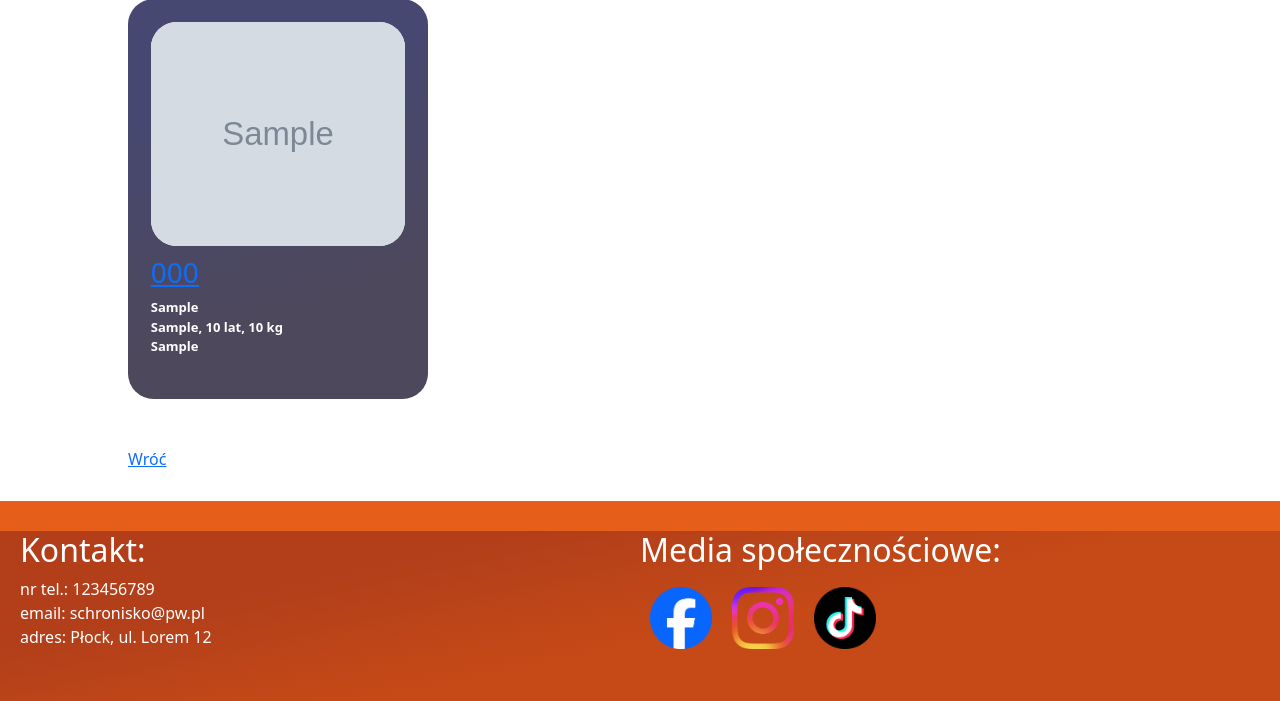
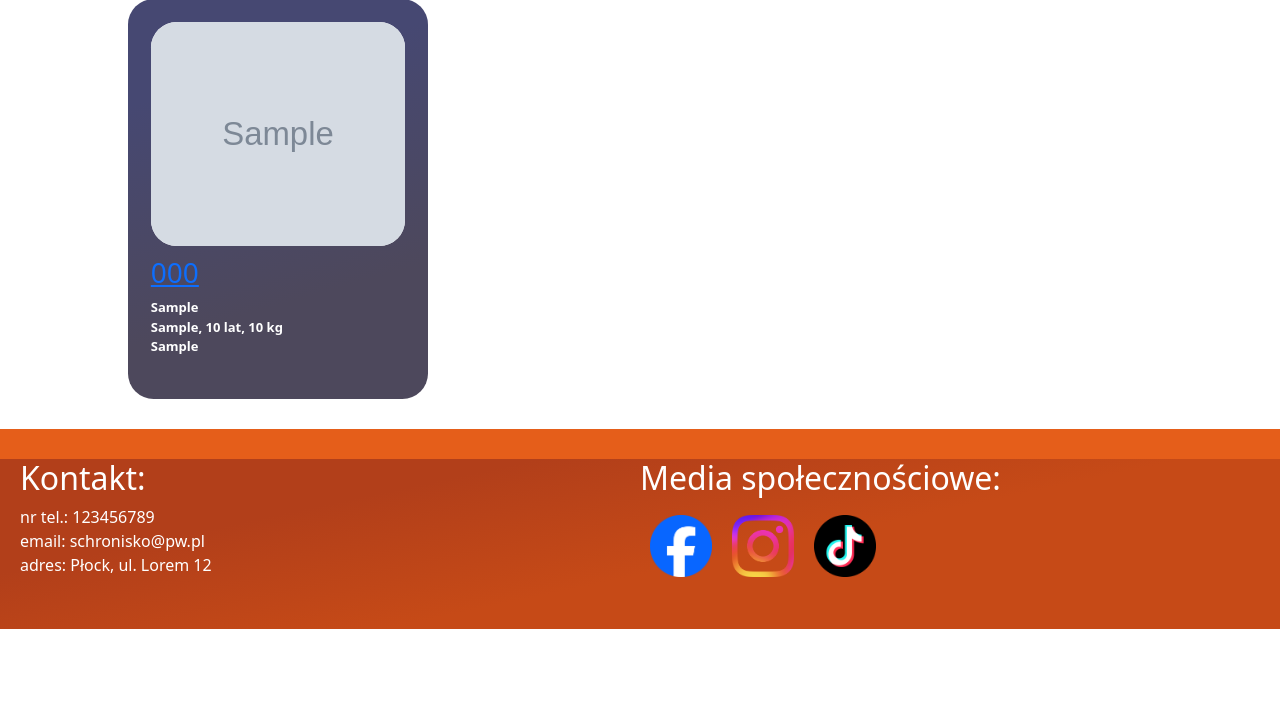
Before and after one commit to XCezor/Schronisko, a Flask app: template templates/animals/found.html in a window 1280 px wide. Shown: the part 401-1102 px from the top of the page. After the commit the page ends 1030 px from the top, so only its background shows below. Run offline with Flask 3, Linux system fonts and the light colour scheme; the template is opened without the code that fills it: values that come from a table or form of the project are taken from there, others are empty; tables that the repository leaves empty hold one stand-in row (values such as "Sample post"); grey boxes marked "Sample" are stand-in pictures; some libraries are stand-ins or nearby versions.

Commit message:
Usunięcie przycisku "Wróć"

```diff
--- a/templates/animals/found.html
+++ b/templates/animals/found.html
@@ -23,7 +23,4 @@
     {% endfor %}
 </div>
 
-<br/><br/>
-
-<a href="{{ url_for('animals') }}">Wróć</a>
 {% endblock %}
--- a/templates/animals/found_home.html
+++ b/templates/animals/found_home.html
@@ -23,7 +23,4 @@
     {% endfor %}
 </div>
 
-<br/><br/>
-
-<a href="{{ url_for('animals') }}">Wróć</a>
 {% endblock %}
--- a/templates/animals/to_adoption.html
+++ b/templates/animals/to_adoption.html
@@ -24,7 +24,4 @@
     {% endfor %}
 </div>
 
-<br/><br/>
-
-<a href="{{ url_for('animals') }}">Wróć</a>
 {% endblock %}
```
